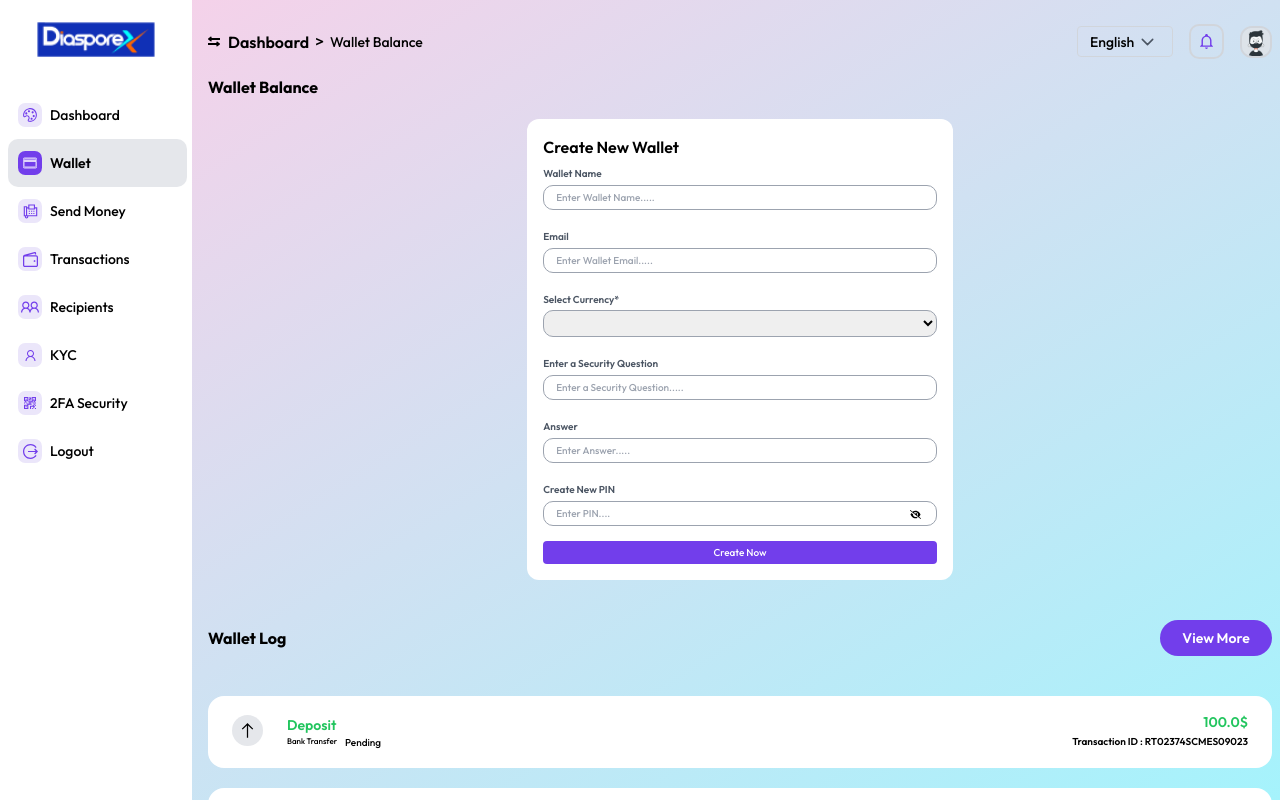
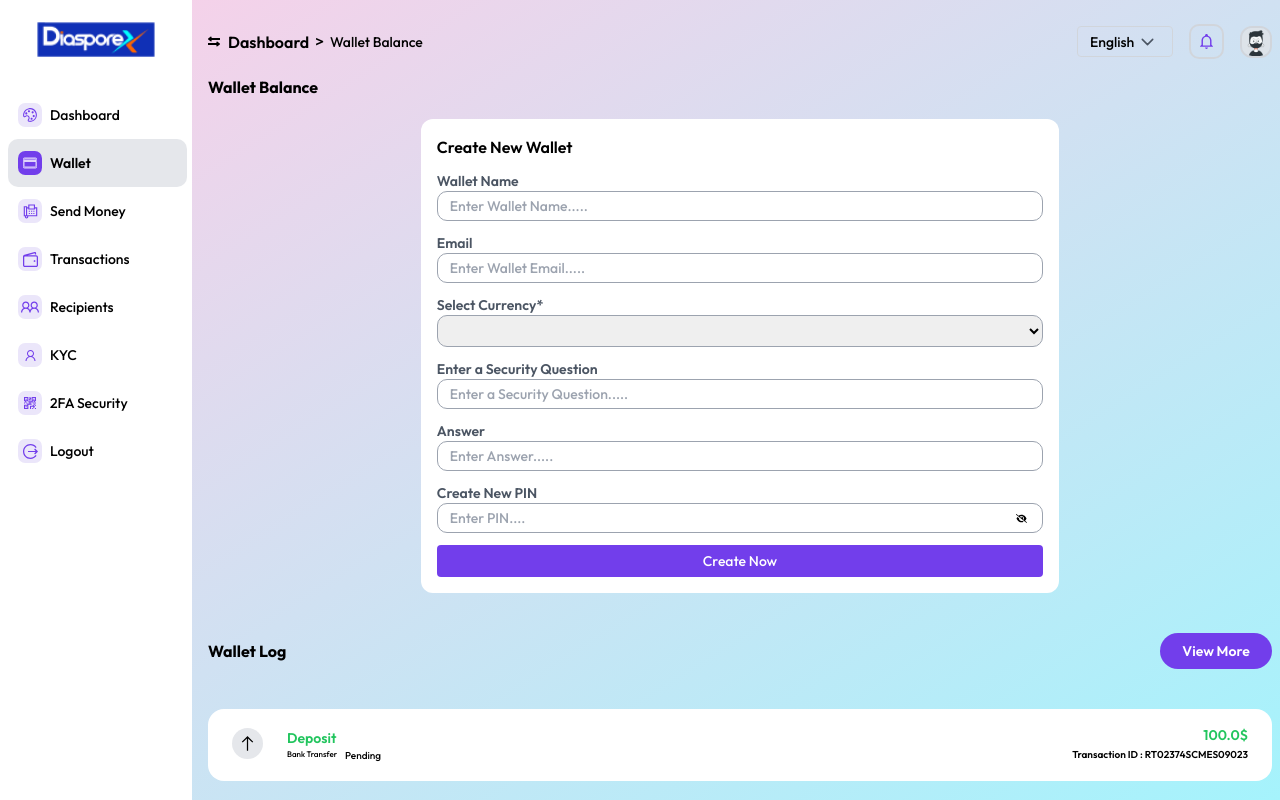
Before and after one commit to I-am-MoRsHeD/sm-user-portal, a Next.js app: page /user/wallet in a window 1280 px wide. Built offline with nearby package versions, Linux system fonts and the light colour scheme.

Commit message:
side bar active issue and table issue solved

```diff
--- a/src/app/(dashboard)/user/wallet/page.tsx
+++ b/src/app/(dashboard)/user/wallet/page.tsx
@@ -138,7 +138,7 @@ const WalletPage = () => {
                 )}
 
                 {/* new wallet form */}
-                <div className='bg-white p-4 rounded-xl lg:w-2/5 mx-auto w-full h-full'>
+                <div className='bg-white p-4 rounded-xl xl:w-3/5 mx-auto w-full h-full'>
                     <CreateNewWalletForm />
                 </div>
             </div>
@@ -200,7 +200,7 @@ const WalletPage = () => {
             <ForgetPINModal
                 setForgetPINModalOpen={setForgetPINModalOpen}
                 isForgetPINModalOpen={isForgetPINModalOpen}
-                mainWallet = {mainWallet}
+                mainWallet={mainWallet}
             />
         </div>
     );
--- a/src/components/MainLayout/MainLayout.tsx
+++ b/src/components/MainLayout/MainLayout.tsx
@@ -42,10 +42,10 @@ const MainLayout = ({ children }: LayoutProps) => {
                 <ToastContainer />
             </div> */}
             <div className='grid grid-cols-20 w-full bg-gradient-to-tl from-cyan-200 to-pink-200 h-auto text-black'>
-                <div className={`h-screen ${isNavOpen ? 'col-span-2 md:col-span-4 lg:col-span-3 5xl:col-span-2' : 'col-span-2 md:col-span-1'} w-full bg-white duration-500 overflow-auto`}>
+                <div className={`h-screen ${isNavOpen ? 'col-span-2 md:col-span-4 lg:col-span-3 5xl:col-span-2' : 'col-span-2 md:col-span-1'} w-full bg-white transition-all duration-300 overflow-auto`}>
                     <TheSidebar />
                 </div>
-                <div className={`h-screen ${isNavOpen ? 'col-span-18 md:col-span-16 lg:col-span-17 5xl:col-span-18' : 'col-span-18 md:col-span-19'} w-full`}>
+                <div className={`h-screen ${isNavOpen ? 'col-span-18 md:col-span-16 lg:col-span-17 5xl:col-span-18' : 'col-span-18 md:col-span-19'} transition-all duration-300 w-full`}>
                     <div className='h-full custom-scrollbar overflow-y-auto overflow-x-hidden py-2 lg:pl-4 pl-2 pr-2'>
                         {children}
                     </div>
--- a/src/components/wallet/CreateNewWalletForm.tsx
+++ b/src/components/wallet/CreateNewWalletForm.tsx
@@ -1,10 +1,9 @@
-import React, { useState } from 'react';
-import useCurrency from '../hooks/useCurrency';
+import { useState } from 'react';
 import { useForm } from 'react-hook-form';
 import { FaEye, FaEyeSlash } from 'react-icons/fa6';
 import useAxiosSecure from '../hooks/useAxiosSecure';
+import useCurrency from '../hooks/useCurrency';
 import useMainWallet from '../hooks/useMainWallet';
-import { toast } from 'react-toastify';
 import useSubWallets from '../hooks/useSubWallets';
 
 interface FormData {
@@ -19,7 +18,7 @@ interface FormData {
 const CreateNewWalletForm = () => {
     const [currency] = useCurrency();
     const [mainWallet] = useMainWallet();
-    const [ , refetch] = useSubWallets();
+    const [, refetch] = useSubWallets();
     const { register, handleSubmit, formState: { errors } } = useForm<FormData>();
     const [pin, setPin] = useState(false);
     const axiosInstance = useAxiosSecure();
@@ -62,17 +61,17 @@ const CreateNewWalletForm = () => {
 
     return (
         <>
-            <form onSubmit={handleSubmit(onSubmit)}>
-                <h3 className="font-semibold">Create New Wallet</h3>
+            <form className='text-[10px] sm:text-sm' onSubmit={handleSubmit(onSubmit)}>
+                <h3 className="font-semibold pb-3 text-base">Create New Wallet</h3>
                 {/* wallet name Field */}
                 <div className="mb-3">
-                    <label className="text-gray-600  text-[10px] font-semibold">Wallet Name</label>
+                    <label className="text-gray-600  font-semibold">Wallet Name</label>
                     <input
                         type="text"
                         {...register("walletName", {
                             required: "Wallet Name is required",
                         })}
-                        className={`w-full px-3 py-1 text-[10px] border border-gray-400 rounded-[10px] focus:outline-none`}
+                        className={`w-full px-3 py-1  border border-gray-400 rounded-[10px] focus:outline-none`}
                         placeholder="Enter Wallet Name....."
                     />
                     {errors.walletName?.type === 'required' && (
@@ -81,13 +80,13 @@ const CreateNewWalletForm = () => {
                 </div>
                 {/* Email Field */}
                 <div className="mb-3">
-                    <label className="text-gray-600  text-[10px] font-semibold">Email</label>
+                    <label className="text-gray-600  font-semibold">Email</label>
                     <input
                         type="text"
                         {...register("email", {
                             required: "Email is required",
                         })}
-                        className={`w-full px-3 py-1 text-[10px] border border-gray-400 rounded-[10px] focus:outline-none`}
+                        className={`w-full px-3 py-1 border border-gray-400 rounded-[10px] focus:outline-none`}
                         placeholder="Enter Wallet Email....."
                     />
                     {errors.email?.type === 'required' && (
@@ -96,9 +95,9 @@ const CreateNewWalletForm = () => {
                 </div>
                 {/* currency */}
                 <div className="mb-3 w-full">
-                    <label className="text-gray-600  text-[10px] font-semibold">Select Currency*</label>
+                    <label className="text-gray-600  font-semibold">Select Currency*</label>
                     <select
-                        className="w-full px-3 py-[5px] text-[10px] border border-gray-400 rounded-[10px] cursor-pointer focus:outline-none"
+                        className="w-full px-3 py-[5px] border border-gray-400 rounded-[10px] cursor-pointer focus:outline-none"
                         {...register("currency", {
                             required: 'Please select a currency'
                         })}
@@ -116,13 +115,13 @@ const CreateNewWalletForm = () => {
                 </div>
                 {/* security question Field */}
                 <div className="mb-3">
-                    <label className="text-gray-600  text-[10px] font-semibold">Enter a Security Question</label>
+                    <label className="text-gray-600   font-semibold">Enter a Security Question</label>
                     <input
                         type="text"
                         {...register("securityQuestion", {
                             required: "Security Question is required",
                         })}
-                        className={`w-full px-3 py-1 text-[10px] border border-gray-400 rounded-[10px] focus:outline-none`}
+                        className={`w-full px-3 py-1 border border-gray-400 rounded-[10px] focus:outline-none`}
                         placeholder="Enter a Security Question....."
                     />
                     {errors.securityQuestion?.type === 'required' && (
@@ -131,13 +130,13 @@ const CreateNewWalletForm = () => {
                 </div>
                 {/* Answer Field */}
                 <div className="mb-3">
-                    <label className="text-gray-600  text-[10px] font-semibold">Answer</label>
+                    <label className="text-gray-600  font-semibold">Answer</label>
                     <input
                         type="text"
                         {...register("answer", {
                             required: "Answer is required",
                         })}
-                        className={`w-full px-3 py-1 text-[10px] border border-gray-400 rounded-[10px] focus:outline-none`}
+                        className={`w-full px-3 py-1 border border-gray-400 rounded-[10px] focus:outline-none`}
                         placeholder="Enter Answer....."
                     />
                     {errors.answer?.type === 'required' && (
@@ -146,7 +145,7 @@ const CreateNewWalletForm = () => {
                 </div>
                 {/* Pin Field */}
                 <div className="mb-3">
-                    <label className="text-gray-600  text-[10px] font-semibold">Create New PIN</label>
+                    <label className="text-gray-600  font-semibold">Create New PIN</label>
                     <div className="relative">
                         <input
                             type={'number'}
@@ -154,7 +153,7 @@ const CreateNewWalletForm = () => {
                                 required: "Pin is required",
                                 minLength: 4,
                             })}
-                            className={`w-full px-3 py-1 text-[10px] border border-gray-400 rounded-[10px] focus:outline-none`}
+                            className={`w-full px-3 py-1 border border-gray-400 rounded-[10px] focus:outline-none`}
                             placeholder="Enter PIN...."
                         />
                         <button
@@ -178,7 +177,7 @@ const CreateNewWalletForm = () => {
                 <div className="w-full mx-auto mt-3 ">
                     <button
                         type="submit"
-                        className="w-full bg-[#723EEB] text-white cursor-pointer p-1 rounded text-[10px]"
+                        className="w-full bg-[#723EEB] text-white cursor-pointer px-1 py-[6px] rounded text-[10px] sm:text-sm"
                     >
                         Create Now
                     </button>
```
Also changed, not shown: src/components/sidebar/SideMenuList.tsx (+6 -7 lines).
